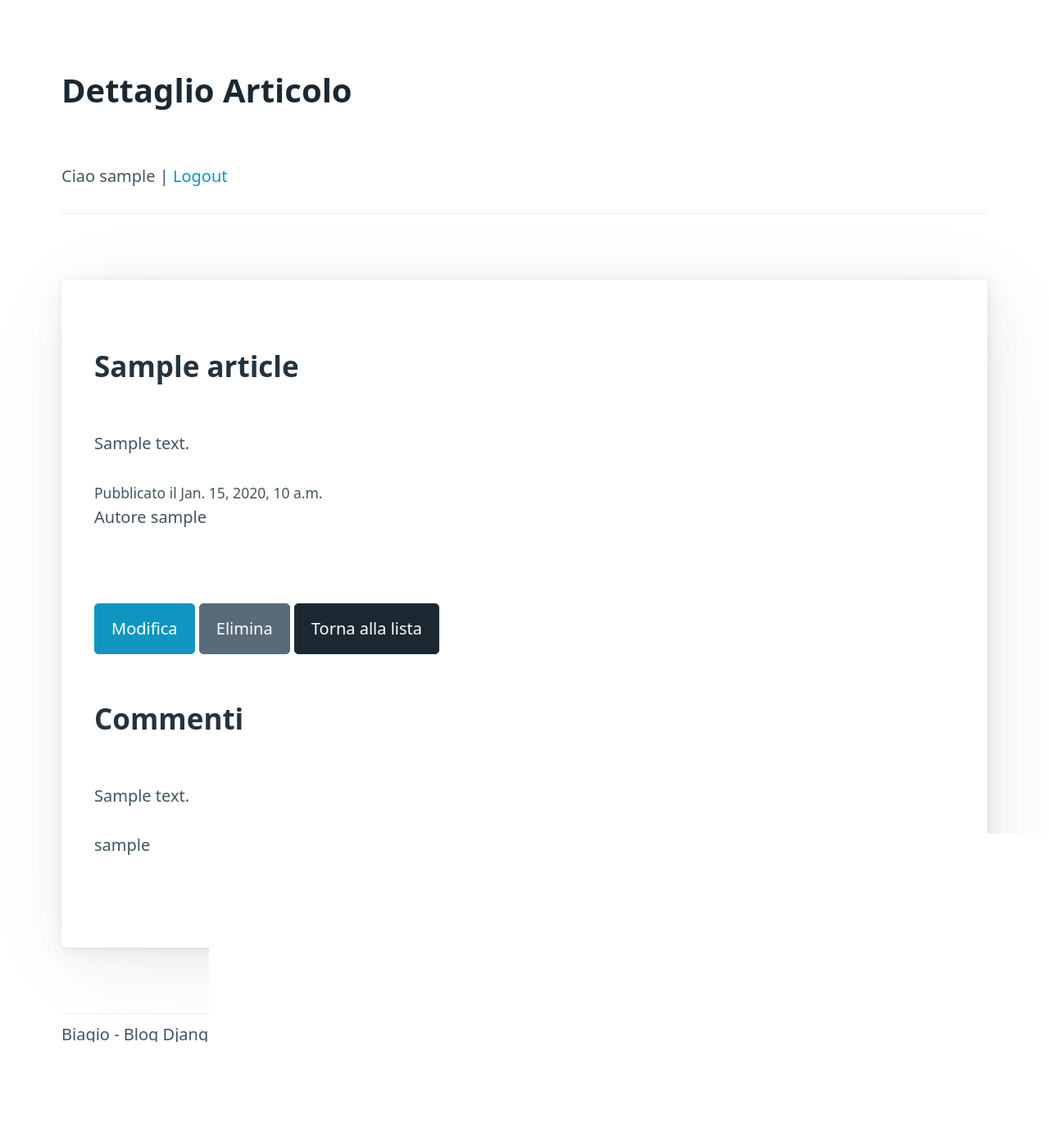
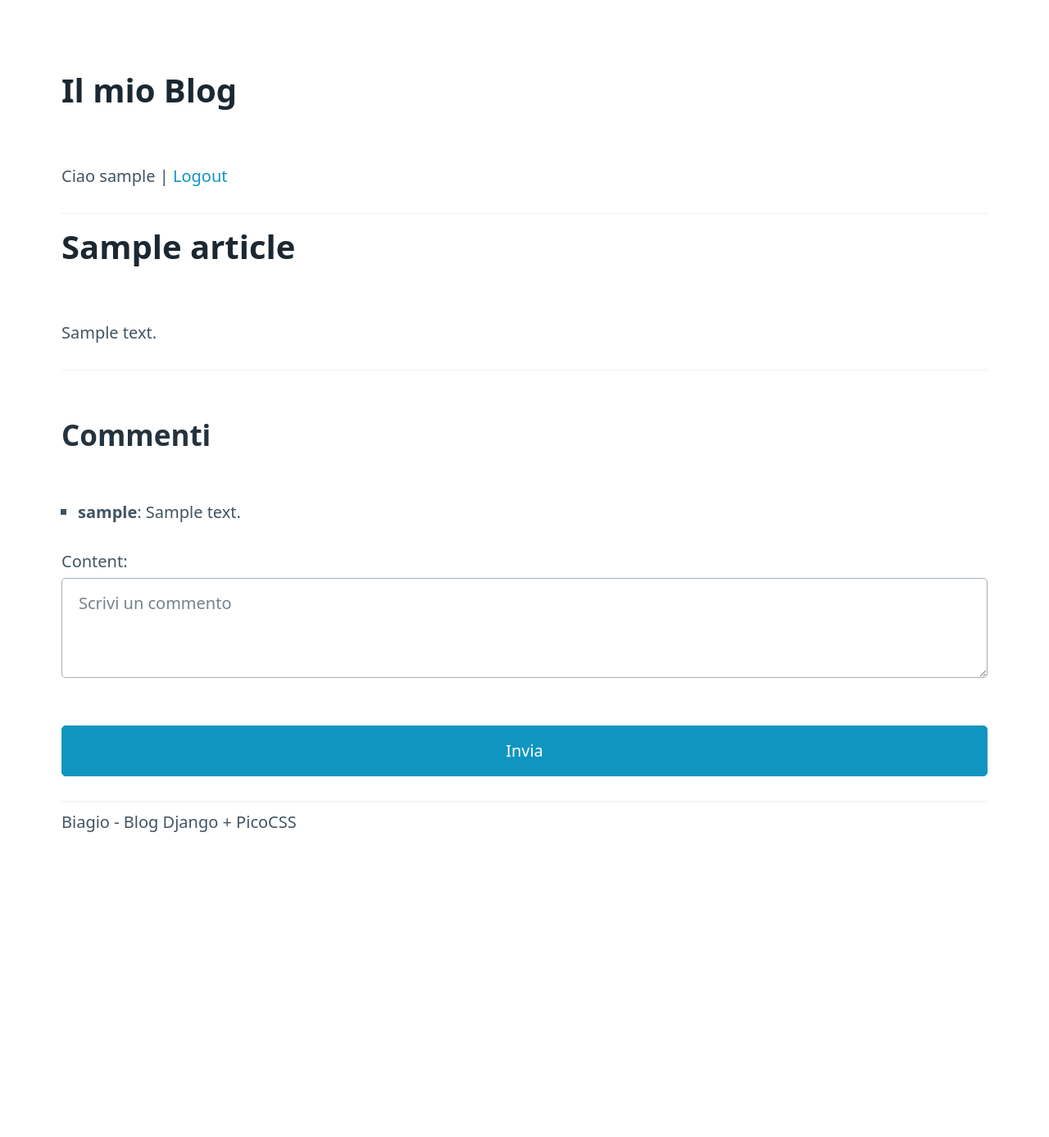
Before and after one commit to ImBiagio/interview_test_app, a Django app: page /detail/1/ in a window 1280 px wide. Shown: the whole page at 82% size. After the commit the page ends 1015 px from the top, so only its background shows below. Run offline with Django 5.2, Linux system fonts and the light colour scheme; a user stored in the database is signed in; tables that the repository leaves empty hold one stand-in row (values such as "Sample post"); parts of the project's set-up code (start-up, migrations or seed data) failed here and were passed over.

Commit message:
Add comments form

```diff
--- /dev/null
+++ b/blogapp/blog/forms.py
@@ -0,0 +1,12 @@
+from django import forms
+
+from .models import Comment
+
+
+class CommentForm(forms.ModelForm):
+    class Meta:
+        model = Comment
+        fields = ['content']
+        widgets = {
+            'content': forms.Textarea(attrs={'rows': 3, 'placeholder': 'Scrivi un commento'}),
+        }
--- a/blogapp/blog/templates/blog/article_detail.html
+++ b/blogapp/blog/templates/blog/article_detail.html
@@ -1,24 +1,25 @@
 {% extends "base.html" %}
+{% block content %}
+  <h1>{{ article.title }}</h1>
+  <p>{{ article.content }}</p>
 
-{% block title %}{{ article.title }}{% endblock %}
+  <hr>
+  <h2>Commenti</h2>
+  <ul>
+    {% for comment in comments %}
+      <li><strong>{{ comment.author.username }}</strong>: {{ comment.content }}</li>
+    {% empty %}
+      <li>Nessun commento</li>
+    {% endfor %}
+  </ul>
 
-{% block header %}Dettaglio Articolo{% endblock %}
-
-{% block content %}
-    <article>
-        <h2>{{ article.title }}</h2>
-        <p>{{ article.content }}</p>
-        <small>Pubblicato il {{ article.published_date }}</small>
-        <p>Autore {{ article.author }}</p>
-        <br><br>
-        <a href="{% url 'article_update' article.pk %}" role="button">Modifica</a>
-        <a href="{% url 'article_delete' article.pk %}" role="button" class="secondary">Elimina</a>
-        <a href="{% url 'article_list' %}" role="button" class="contrast">Torna alla lista</a>
-        <br>
-        <h2>Commenti</h2>
-        {% for comment in comments %}
-            <p>{{ comment.content }}</p>
-            <p>{{ comment.author.username }}</p>
-        {% endfor %}
-    </article>
+  {% if user.is_authenticated %}
+    <form method="post">
+      {% csrf_token %}
+      {{ form.as_p }}
+      <button type="submit">Invia</button>
+    </form>
+  {% else %}
+    <p><a href="{% url 'login' %}?next={{ request.path }}">Effettua il login per commentare</a></p>
+  {% endif %}
 {% endblock %}
--- a/blogapp/blog/views.py
+++ b/blogapp/blog/views.py
@@ -1,9 +1,10 @@
 from django.contrib.auth.mixins import LoginRequiredMixin
-from django.shortcuts import render
+from django.shortcuts import render, redirect
 from django.urls import reverse_lazy
 from django.views.generic import ListView, DetailView, CreateView, UpdateView, DeleteView
 from rest_framework import viewsets, permissions
 
+from .forms import CommentForm
 from .models import Article, Comment
 from .serializers import ArticleSerializer
 
@@ -34,7 +35,21 @@
         article = self.get_object()
         comments = Comment.objects.filter(article=article)
         contex["comments"] = comments
+        contex["form"] = CommentForm()
         return contex
+
+    def post(self, request, *args, **kwargs):
+        self.object = self.get_object()
+        form = CommentForm(request.POST)
+        if form.is_valid():
+            comment = form.save(commit=False)
+            comment.article = self.object
+            comment.author = self.request.user
+            comment.save()
+            return redirect("article_detail", pk=self.object.pk)
+        context = self.get_context_data()
+        context["form"] = form
+        return self.render_to_response(context)
 
 
 # Create view
```
